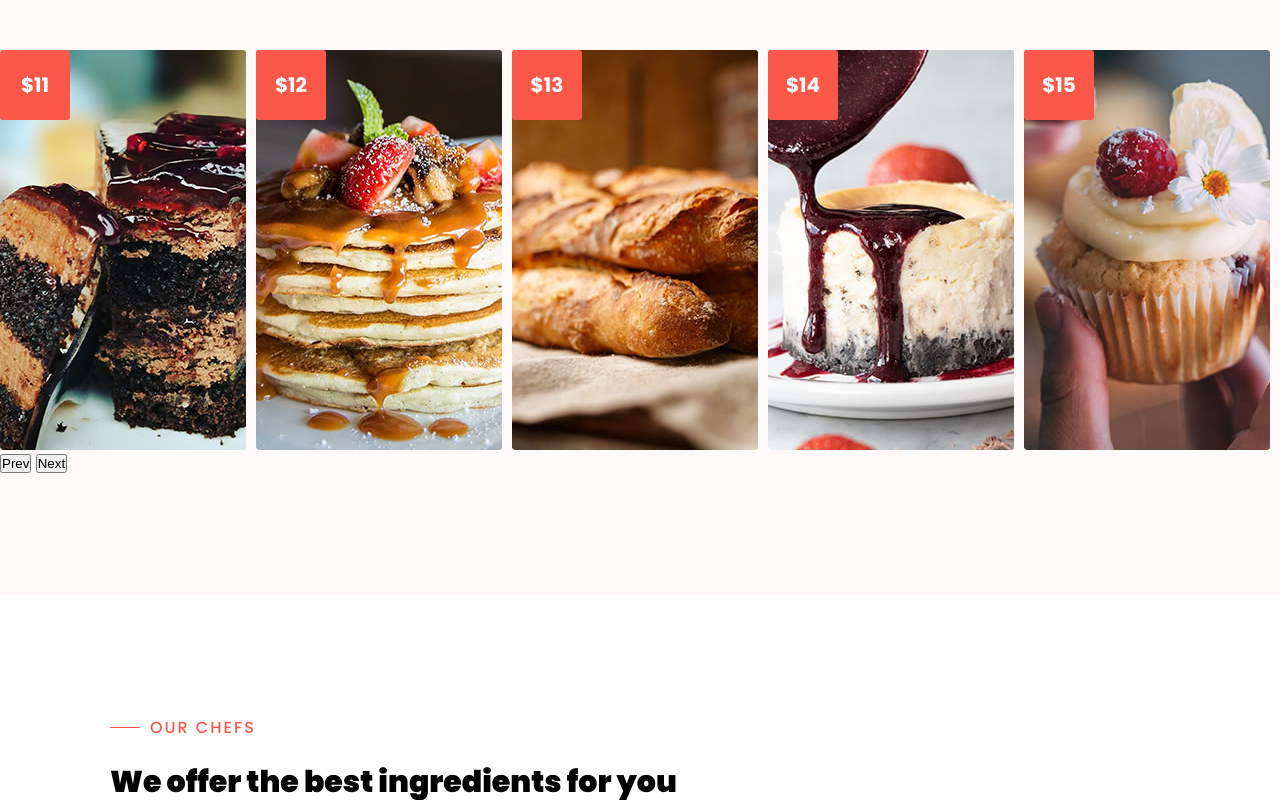
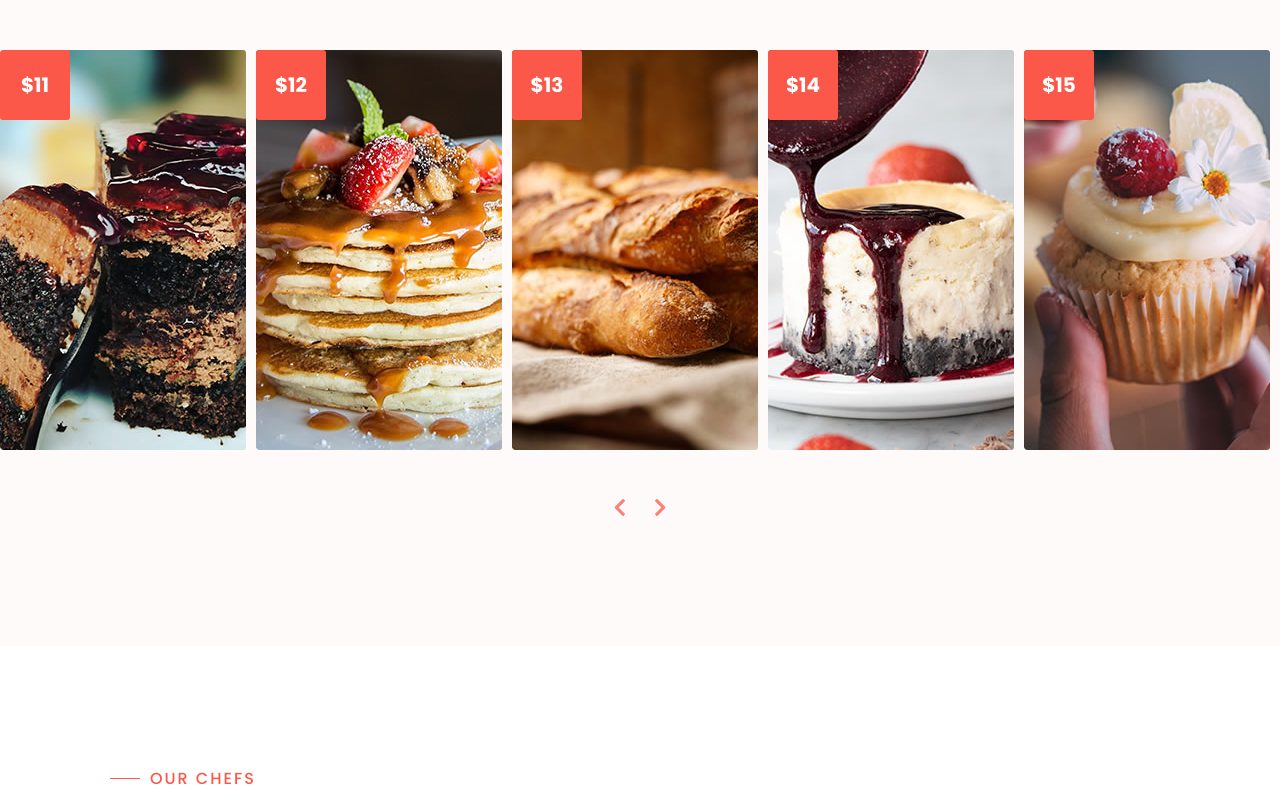
Before and after one commit to mai-cl/klassy-cafe-project, a website built with webpack: page src/template.html in a window 1280 px wide. Shown: the part 1838-2638 px from the top of the page. Built offline with nearby package versions, Linux system fonts and the light colour scheme.

Commit message:
Agrego btns del slider

```diff
--- a/src/assets/css/style.css
+++ b/src/assets/css/style.css
@@ -438,6 +438,7 @@ h3 {
 .our-menu-slider {
   max-width: 150rem;
   margin: 0 auto;
+  margin-bottom: 4rem;
   overflow-x: hidden;
 }
 
@@ -449,6 +450,30 @@ h3 {
 
 .our-menu-slider-container.transition {
   transition: transform 0.15s;
+}
+
+.our-menu-slider-buttons {
+  display: flex;
+  justify-content: center;
+  gap: 1.2rem;
+}
+
+.our-menu-slider-btn {
+  padding: 0.8rem;
+  cursor: pointer;
+  background-color: transparent;
+  border: none;
+  opacity: 0.75;
+  transition: opacity 0.5s;
+}
+
+.our-menu-slider-btn:hover {
+  opacity: 1;
+}
+
+.our-menu-slider-btn i {
+  color: var(--main-color);
+  font-size: 2rem;
 }
 
 .cake-card-item {
@@ -489,15 +514,6 @@ h3 {
   position: absolute;
   top: 0;
   left: 0;
-  /* background-color: var(--background-color-4);
-    width: 7rem;
-    height: 7rem;
-    display: flex;
-    justify-content: center;
-    align-items: center;
-    font-size: 2rem;
-    font-weight: 700;
-    border-radius: 3px; */
 }
 
 .cake-card-item .card-text-content {
--- a/src/template.html
+++ b/src/template.html
@@ -347,8 +347,12 @@
         </div>
       </div>
       <div class="our-menu-slider-buttons">
-        <button id="our-menu-slider-prev-btn">Prev</button>
-        <button id="our-menu-slider-next-btn">Next</button>
+        <button id="our-menu-slider-prev-btn" class="our-menu-slider-btn">
+          <i class="fas fa-chevron-left"></i>
+        </button>
+        <button id="our-menu-slider-next-btn" class="our-menu-slider-btn">
+          <i class="fas fa-chevron-right"></i>
+        </button>
       </div>
     </section>
     <section class="our-chefs" id="our-chefs">
```
Also changed, not shown: docs/index.html (+1 -1 lines), 4 other files.
